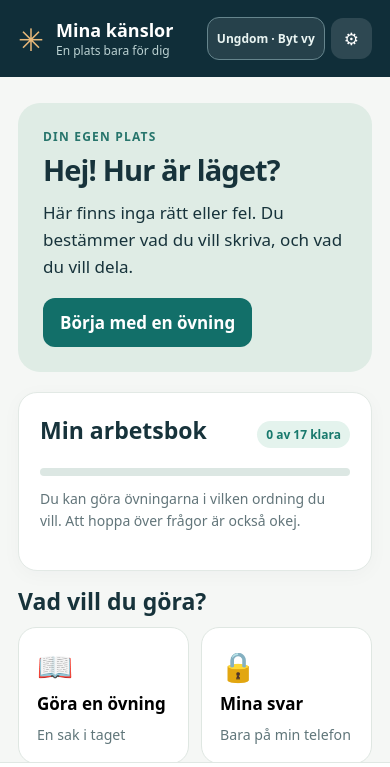
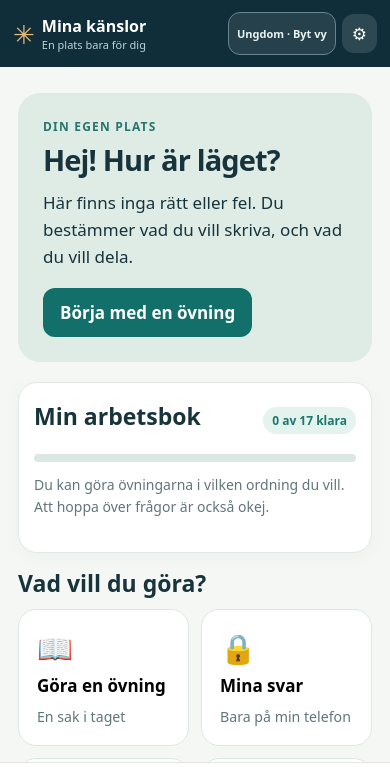
Before and after one commit to petehornell/mina-kanslor, a plain HTML site: page index.html in a window 390 px wide. Both pictures are taken after a click on the button 195 px from the left and 407 px from the top of the page. Shown: the top 767 px of the page. Drawn offline with Linux system fonts and the light colour scheme.

Commit message:
Fix iPhone settings layout overflow from file input and header

```diff
--- a/style.css
+++ b/style.css
@@ -98,3 +98,34 @@ textarea:focus-visible,select:focus-visible,button:focus-visible{outline:3px sol
 .conversation-actions .btn{width:100%;font-size:15px;padding:12px 8px}
 .conversation-random{width:100%;margin:3px 0 16px}
 @media(max-width:390px){.conversation-card{padding:20px 15px}.conversation-actions .btn{font-size:13px}}
+
+
+/* v2.5 – mobilfix för inställningar och säkerhetskopiering.
+   Filväljaren har en stor inbyggd minbredd i iOS Safari. */
+html{max-width:100%;overflow-x:clip}
+body,#app{width:100%;min-width:0;max-width:100%;overflow-x:clip}
+header{width:100%;min-width:0;gap:8px}
+header .brand{min-width:0;flex:1 1 auto}
+header .brand > div{min-width:0}
+header .brand strong,header .brand small{overflow-wrap:anywhere}
+header .logo{flex:0 0 auto}
+.header-actions{flex:0 1 auto;min-width:0}
+.header-actions .role-switch{max-width:100%;min-width:0;white-space:normal;line-height:1.2}
+.header-actions .iconbtn{flex:0 0 auto}
+main,#view{width:100%;min-width:0;max-width:740px}
+.card,.hero,.notice,.actions{min-width:0;max-width:100%}
+input[type="file"]{display:block;box-sizing:border-box;min-width:0;max-width:100%;width:100%;font-size:15px;overflow:hidden;color:#17333b;padding:9px 0}
+input[type="file"]::file-selector-button{max-width:100%;border:1px solid #b5ccc4;border-radius:10px;background:#e6eeec;color:#173f43;padding:11px 12px;margin-right:8px;font:inherit;font-weight:650}
+input[type="password"],input[type="text"],textarea,select{min-width:0;max-width:100%;box-sizing:border-box}
+.actions > .btn{max-width:100%;min-width:0;white-space:normal;text-align:center;overflow-wrap:anywhere}
+@media(max-width:480px){
+  header{padding:12px 13px;gap:7px}
+  .brand{gap:7px}
+  .brand strong{font-size:16px}
+  .brand small{font-size:11px}
+  .logo{font-size:26px}
+  .header-actions{gap:6px}
+  .role-switch{font-size:11px;padding:8px;max-width:118px}
+  .iconbtn{padding:8px 10px}
+  .card{padding:17px 15px}
+}
```
